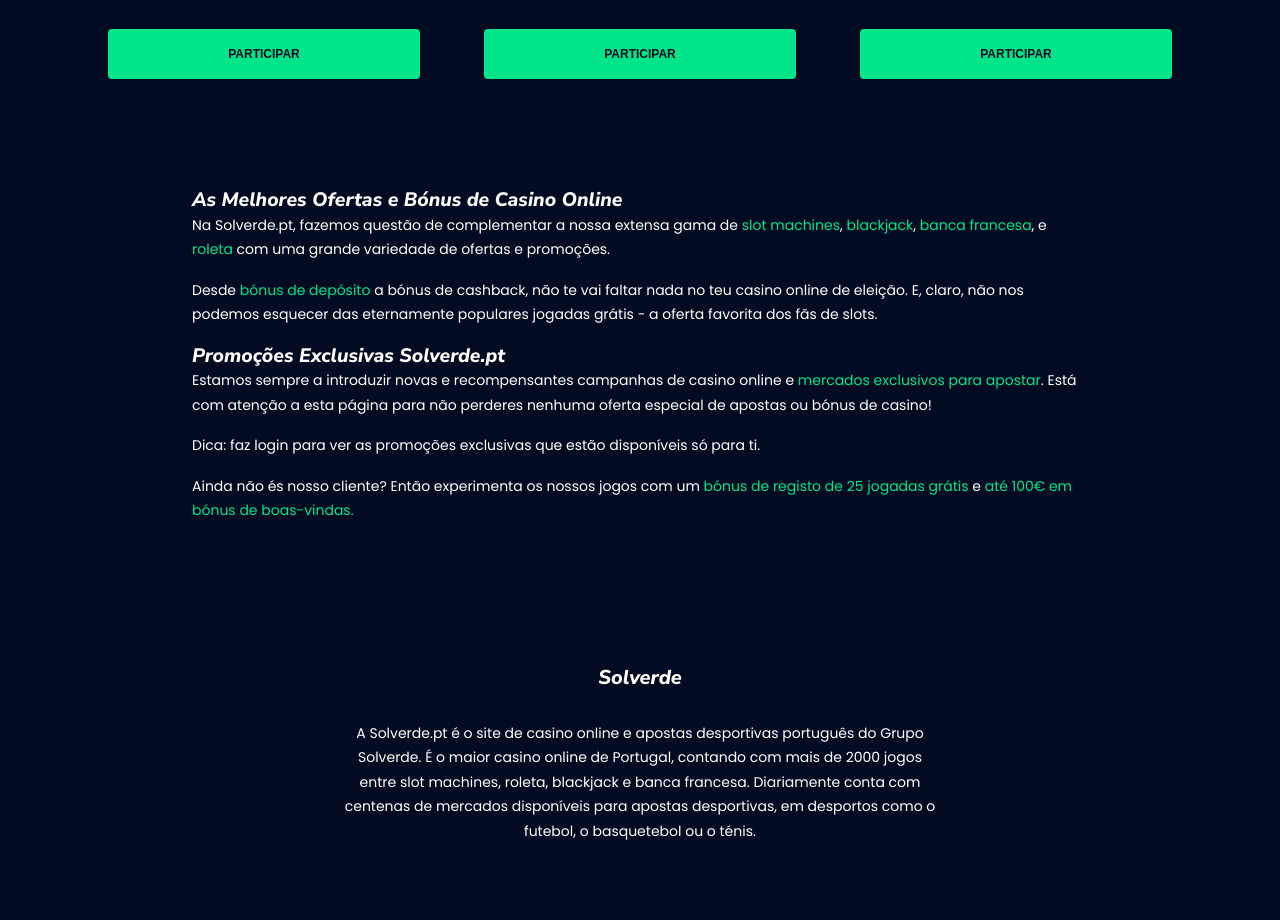
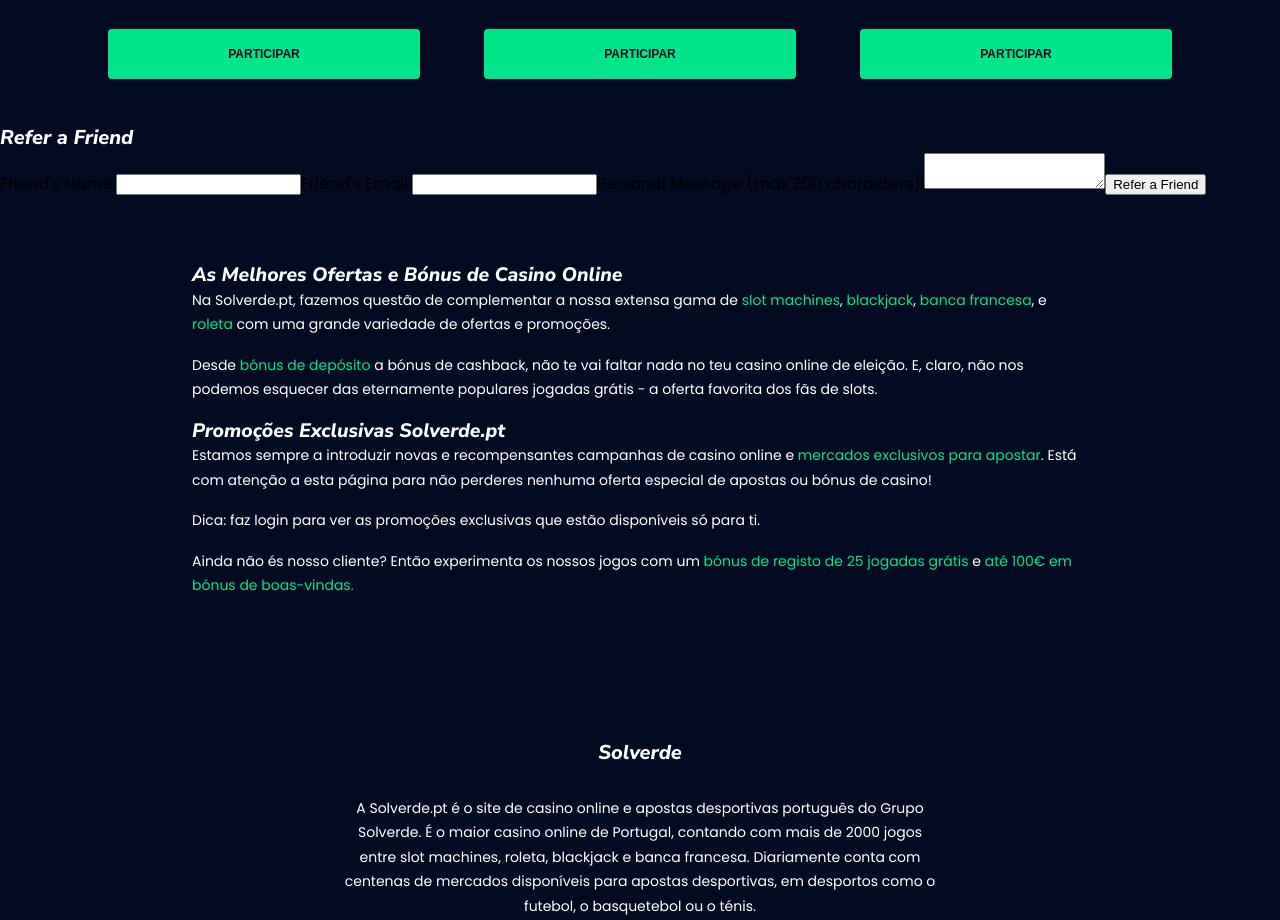
Before and after one commit to mariamoniztome/crunch-test, a React (Vite) app: page / in a window 1280 px wide. Shown: the part 1520-2440 px from the top of the page. Built offline with nearby package versions, Linux system fonts and the light colour scheme.

Commit message:
Create Reference form component

```diff
--- /dev/null
+++ b/src/components/reference/Reference.jsx
@@ -0,0 +1,72 @@
+import React, { useState } from 'react';
+import './reference.scss';
+
+const Reference = () => {
+  const [friendName, setFriendName] = useState('');
+  const [friendEmail, setFriendEmail] = useState('');
+  const [personalMessage, setPersonalMessage] = useState('');
+
+  const handleSubmit = (event) => {
+    event.preventDefault();
+
+    // Validation for required fields
+    if (!friendName || !friendEmail) {
+      alert('Please fill in all required fields.');
+      return;
+    }
+
+    // Validation for character limit in personal message
+    const maxCharacters = 200;
+    if (personalMessage.length > maxCharacters) {
+      alert(`Personal message must be ${maxCharacters} characters or less.`);
+      return;
+    }
+
+    // Add your logic to handle the form submission, such as sending data to a server
+
+    // Display success message
+    alert('Submitted! ⭐');
+
+    // Reset form fields
+    setFriendName('');
+    setFriendEmail('');
+    setPersonalMessage('');
+  };
+
+  return (
+    <div>
+      <h2>Refer a Friend</h2>
+      <form onSubmit={handleSubmit}>
+        <label htmlFor="friendName">Friend's Name:</label>
+        <input
+          type="text"
+          id="friendName"
+          value={friendName}
+          onChange={(e) => setFriendName(e.target.value)}
+          required
+        />
+
+        <label htmlFor="friendEmail">Friend's Email:</label>
+        <input
+          type="email"
+          id="friendEmail"
+          value={friendEmail}
+          onChange={(e) => setFriendEmail(e.target.value)}
+          required
+        />
+
+        <label htmlFor="personalMessage">Personal Message (max 200 characters):</label>
+        <textarea
+          id="personalMessage"
+          value={personalMessage}
+          onChange={(e) => setPersonalMessage(e.target.value)}
+          maxLength={200}
+        />
+
+        <button type="submit">Refer a Friend</button>
+      </form>
+    </div>
+  );
+};
+
+export default Reference;
--- a/src/pages/Home.jsx
+++ b/src/pages/Home.jsx
@@ -1,11 +1,12 @@
 /**
  * The Home component renders the main content of the home page.
- * It includes the HeroSection, Grid, and HeadsUpNotification components.
+ * It includes the HeroSection, Grid, Reference and HeadsUpNotification components.
  * @returns The rendered Home component.
  */
 import HeroSection from "../components/herosection/HeroSection";
 import Grid from "../components/grid/Grid";
 import HeadsUpNotification from "../components/headsupnotification/HeadsUpNotification.";
+import Reference from "../components/reference/Reference";
 
 const Home = () => {
   return (
@@ -13,6 +14,7 @@ const Home = () => {
         <HeroSection />
         <Grid />
         <HeadsUpNotification />
+        <Reference />
     </main>
 
 
```
Also changed, not shown: src/components/reference/reference.scss (added).
